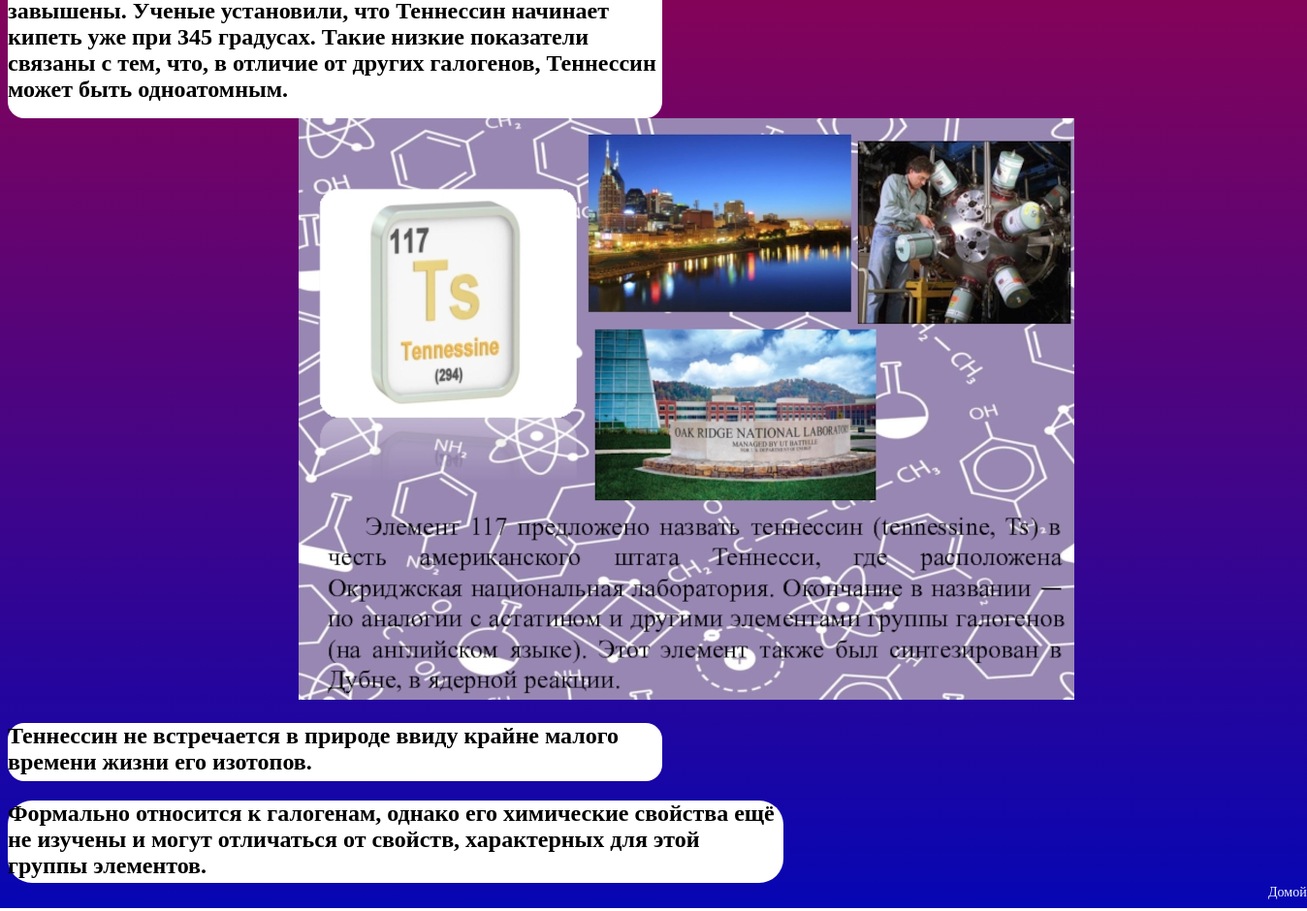
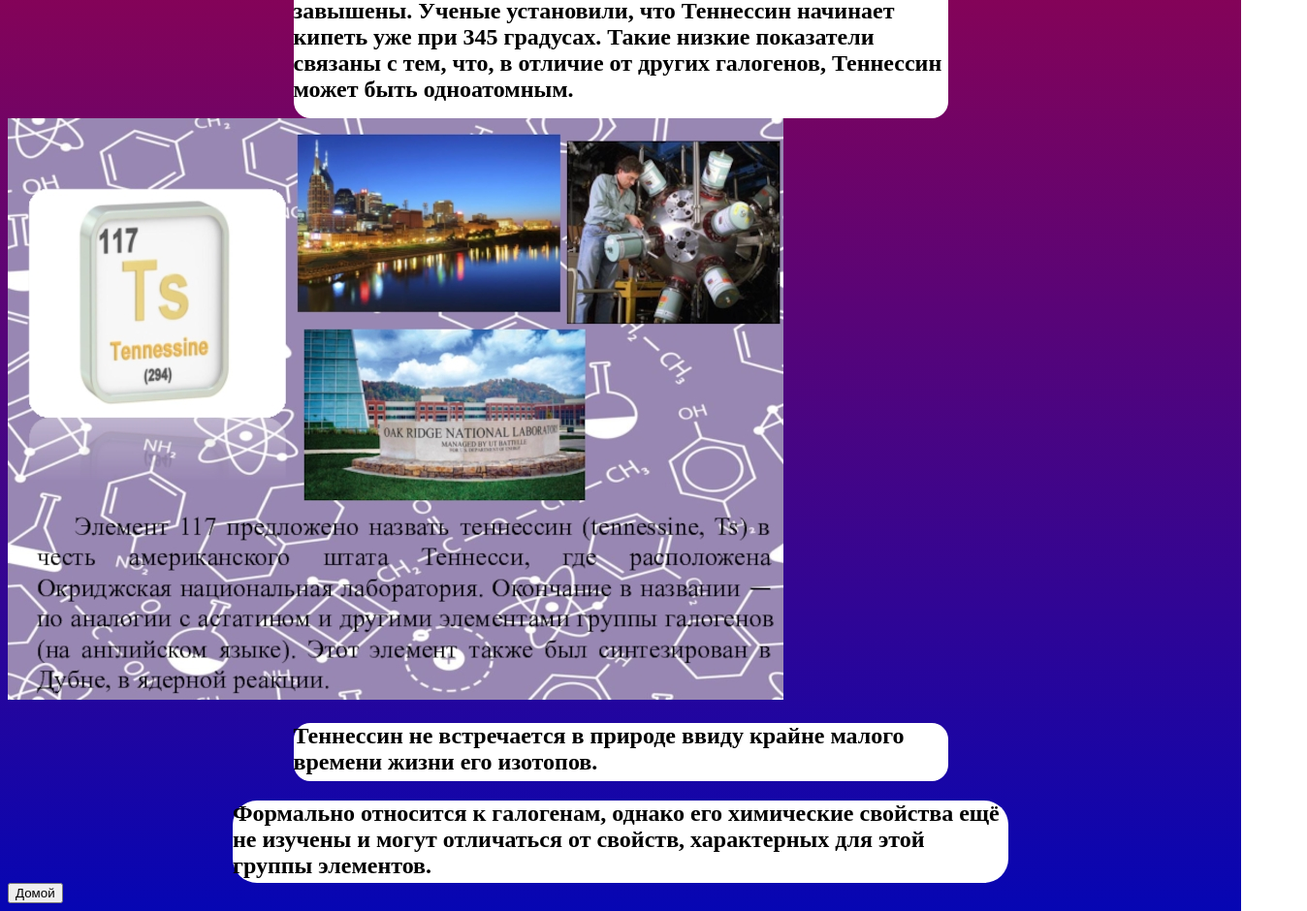
Before and after one commit to Seregan27/Tenessin-, a plain HTML site: page index.html in a window 1280 px wide. Shown: the part 920-1860 px from the top of the page at 97% size, 1348 px wide, since content can reach past the window. Drawn offline with nearby package versions, Linux system fonts and the light colour scheme.

Commit message:
Add files via upload

```diff
--- a/index.html
+++ b/index.html
@@ -6,7 +6,7 @@
     <link rel="stylesheet" href="style.css">
     <link rel="shortcut icon" href="square.svg" type="image/x-icon">
     <link href="https://unpkg.com/aos@2.3.1/dist/aos.css" rel="stylesheet">
-    <title>Теннессин</title>
+    <title>Тенессин</title>
 </head>
 <body>
     <style>
@@ -21,14 +21,16 @@
              color: red;
         }
     </style>
-    <h1 class="h1">Теннессин(Ts)</h1>
+    <h1 class="h1">Тенессин(Ts)</h1>
     <div class="circle"  data-aos="fade-down"><h2 class="h2"><span class="colortext"> Теннесин</span> был получен в российском городе Дубна в 2009 году. Достижение ученых опубликовали в научном журнале Physical Review Letters в 2010 году.Для подтверждения открытия экспериментальное получение элемента повторили в 2012 году в России, и в 2014 – в Германии.</h2></div>
     <div class="img" data-aos="flip-left"><img src="Ts.webp" alt=""></div>
     <div class="circle1"data-aos="zoom-out-left"><h2 class="h2">Поскольку Теннесин был открыт совсем недавно, его точные физические свойства все еще являются предметом активных обсуждений. Номинально элемент принято относить к галогенам, хотя его исследования продолжаются. В результате было зафиксировано шесть ядер нового элемента — пять 293Ts и одно 294Ts.Ученым удалось установить, что Теннессин, вероятнее всего, относится металлоидам. Соответственно, его металлические свойства превышают неметаллические. При комнатной температуре элемент твердый, а температура плавления находится в пределах 300-500 градусов. Температура кипения, по разным данным, достигает 550-610 градусов. Однако, более поздние исследования показали, что эти показатели сильно завышены. Ученые установили, что Теннессин начинает кипеть уже при 345 градусах. Такие низкие показатели связаны с тем, что, в отличие от других галогенов, Теннессин может быть одноатомным.</h2></div>
     <div class="img1"data-aos="zoom-in-up"><img src="TS1.jpg" alt=""></div>
     <div class="circle2"data-aos="zoom-out-left"><h2 class="h2">Теннессин не встречается в природе ввиду крайне малого времени жизни его изотопов. </h2></div>
     <div class="circle3" ><h2 class="h2">Формально относится к галогенам, однако его химические свойства ещё не изучены и могут отличаться от свойств, характерных для этой группы элементов.</h2></div>
-    <div class="HM"><a href="https://seregan27.github.io/Tennessin/">Домой</a></div>
+    <form>
+        <button type="submit" formaction="https://seregan27.github.io/Tennessin/">Домой</button>
+      </form>
     <script src="https://unpkg.com/aos@2.3.1/dist/aos.js"></script>
     <script>
         AOS.init();
--- a/style.css
+++ b/style.css
@@ -4,7 +4,8 @@ body{
 .circle{
     width: 800px;
     height: 143px;
-
+    margin-left: auto;
+    margin-right: auto;
 
     background-color:rgb(255, 255, 255);
     border-radius: 25px
@@ -12,7 +13,8 @@ body{
 .circle1{
     width: 675px;
     height: 475px;
-
+    margin-left: auto;
+    margin-right: auto;
 
     background-color:rgb(255, 255, 255);
     border-radius: 17px
@@ -20,7 +22,8 @@ body{
 .circle2{
     width: 675px;
     height: 60px;
-
+    margin-left: auto;
+    margin-right: auto;
 
     background-color:rgb(255, 255, 255);
     border-radius: 17px
@@ -28,20 +31,17 @@ body{
 .circle3{
     width: 800px;
     height: 85px;
-
+    margin-left: auto;
+    margin-right: auto;
 
     background-color:rgb(255, 255, 255);
     border-radius: 25px
 }
 .img{
-    padding-left: 900px;
+    margin-left: auto;
+    margin-right: auto;
 }
 .img1{
-    padding-left: 300px;
+    margin-left: auto;
+    margin-right: auto;
 }
-a {
-    text-decoration:none;
-    color: aliceblue;
-    font-size: 14px;
-    margin-left: 1300px;
-  }
```
